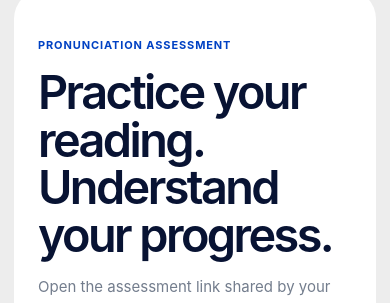
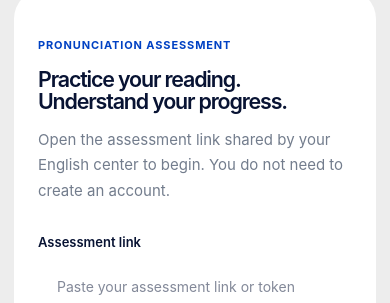
Before and after one commit to drahanzc/vitone, a React (Vite) app: page / in a window 390 px wide. Shown: the part 153-456 px from the top of the page. Built offline with nearby package versions, Linux system fonts and the light colour scheme; no server answers.

Commit message:
feat: update home page heading for improved readability and layout

```diff
--- a/src/App.css
+++ b/src/App.css
@@ -986,6 +986,9 @@
   letter-spacing: -0.055em;
   line-height: 1.02;
 }
+
+.home-copy h1 { max-width: none; font-size: clamp(18px, 4.5vw, 56px); }
+.home-heading-nowrap { white-space: nowrap; }
 
 .home-copy > p,
 .message-card > p,
@@ -1490,7 +1493,7 @@ input:focus-visible {
   .recording-labels { grid-template-columns: repeat(3, 70px); gap: 15px; }
   .home-main, .message-screen, .loading-screen { min-height: calc(100vh - 70px); padding: 20px 14px; }
   .home-card { min-height: 590px; align-items: flex-start; padding: 42px 24px; border-radius: 30px; }
-  .home-copy h1 { font-size: clamp(38px, 12vw, 54px); }
+  .home-copy h1 { font-size: clamp(18px, 5.5vw, 42px); }
   .home-art { right: -8%; bottom: -8%; width: 65%; min-width: 240px; }
   .link-entry { margin-top: 30px; }
   .link-entry-row { flex-direction: column; }
--- a/src/screens/HomePage.tsx
+++ b/src/screens/HomePage.tsx
@@ -27,7 +27,7 @@ export function HomePage() {
         <section className="home-card">
           <div className="home-copy">
             <span className="eyebrow">Pronunciation assessment</span>
-            <h1>Practice your reading. Understand your progress.</h1>
+            <h1>Practice your reading. <span className="home-heading-nowrap">Understand your progress.</span></h1>
             <p>Open the assessment link shared by your English center to begin. You do not need to create an account.</p>
             <form className="link-entry" onSubmit={openAssessment}>
               <label htmlFor="assessment-link">Assessment link</label>
```
